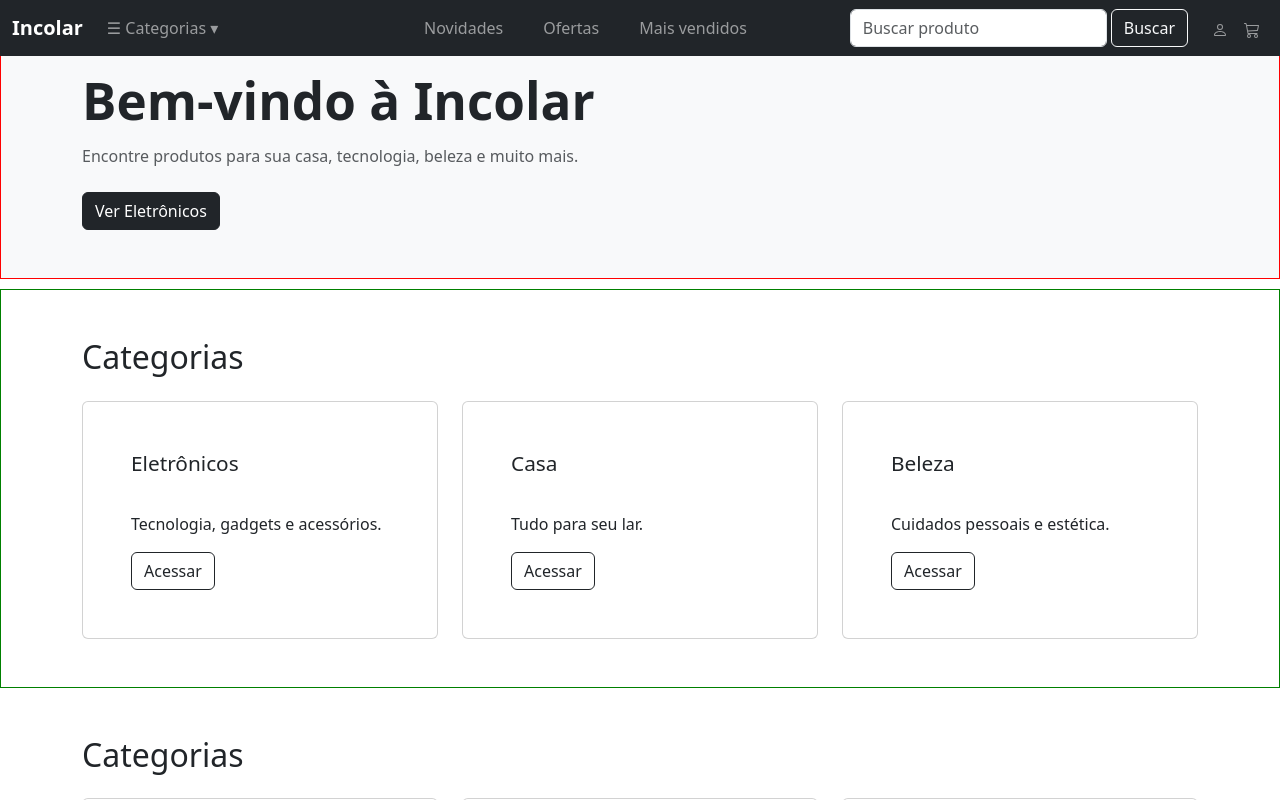
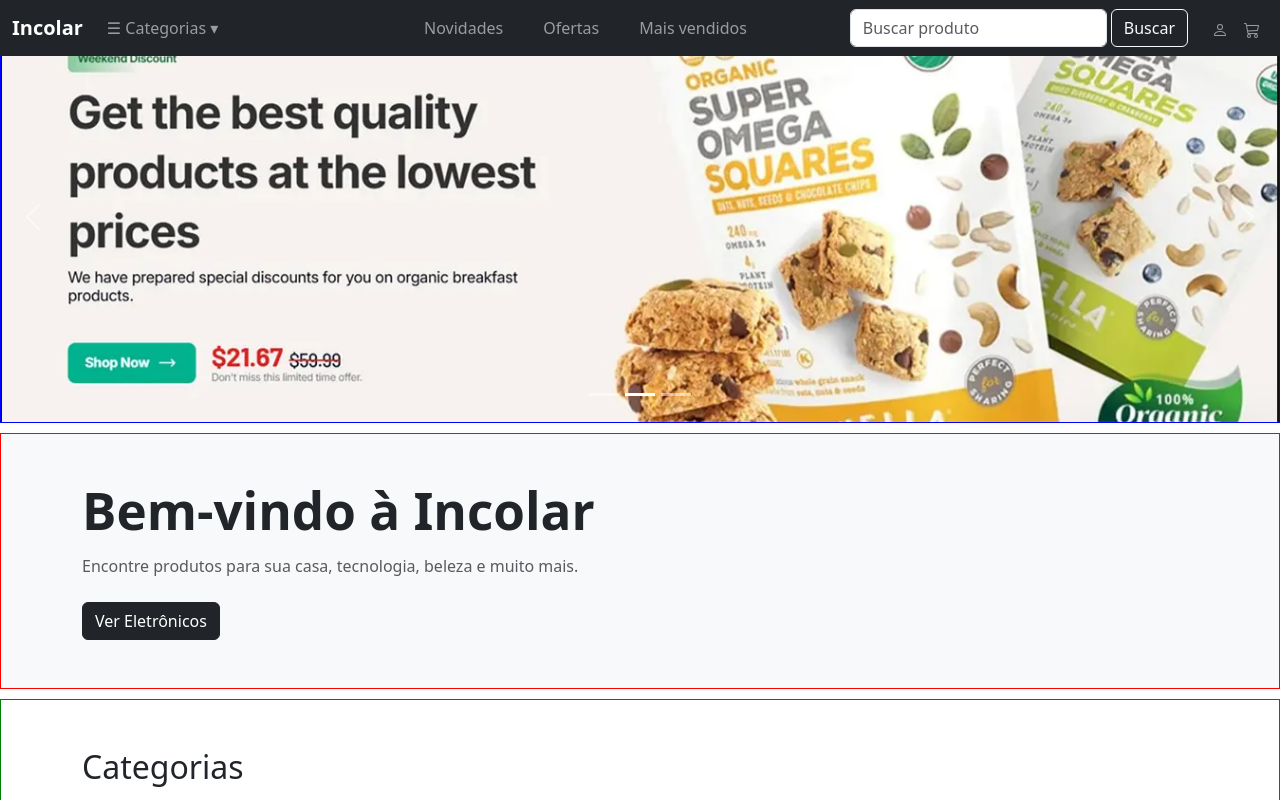
Before and after one commit to dcs30000/landingPage-reactjsBootstrap, a React (Vite) app: page / in a window 1280 px wide. Shown: the top 800 px of the page. Built offline with nearby package versions, Linux system fonts and the light colour scheme.

Commit message:
colocando o novo carousel

```diff
--- a/src/pages/Home/Home.jsx
+++ b/src/pages/Home/Home.jsx
@@ -46,6 +46,21 @@ function Home() {
             </div>
           </Carousel.Item>
         </Carousel>*/}
+
+        <Carousel controls indicators>
+          <Carousel.Item>
+            <div className="hero-slide hero-slide-1" />
+          </Carousel.Item>
+
+          <Carousel.Item>
+            <div className="hero-slide hero-slide-2" />
+          </Carousel.Item>
+
+          <Carousel.Item>
+            <div className="hero-slide hero-slide-3" />
+          </Carousel.Item>
+        </Carousel>
+
       </section>
 
       {/* HERO / BANNER */}
```
